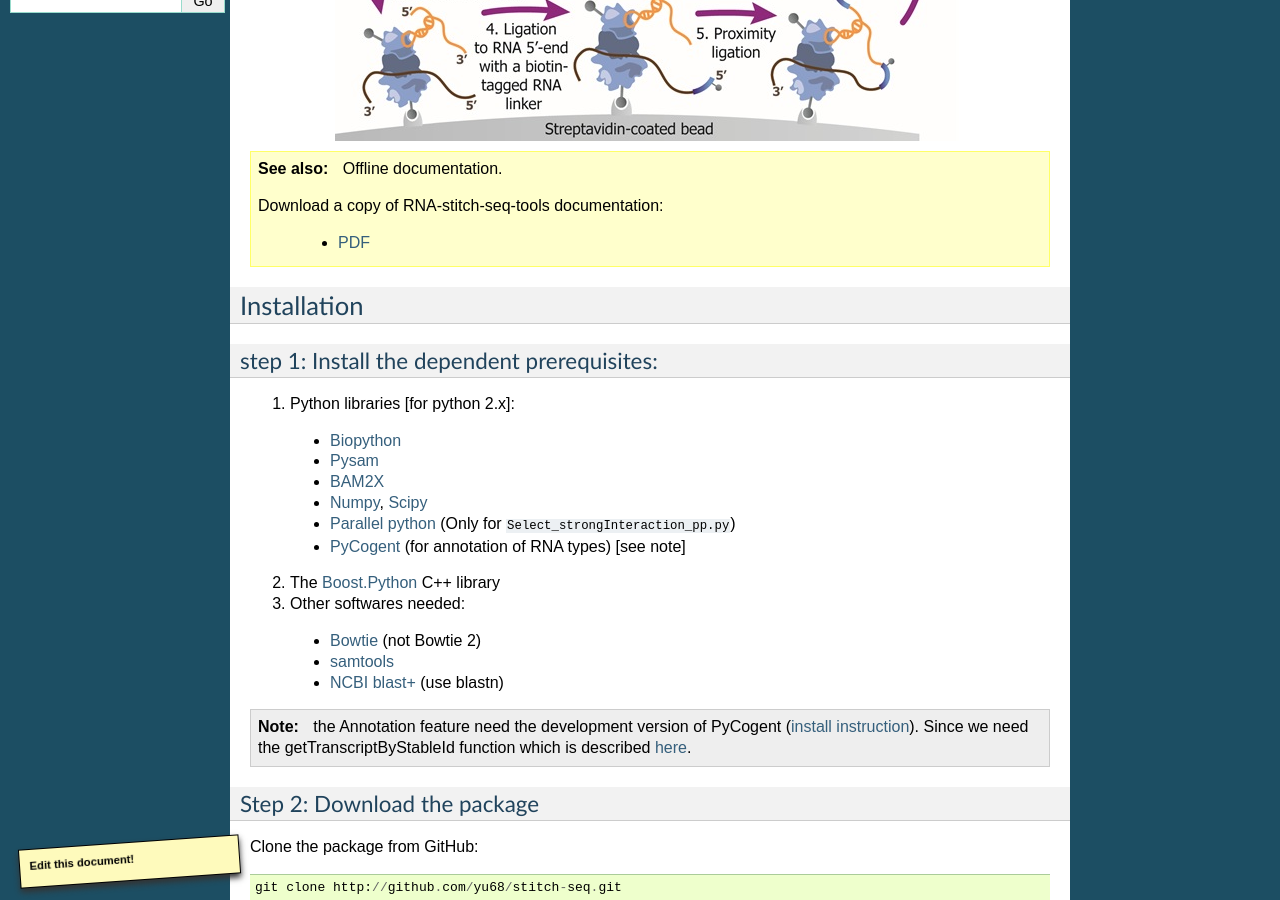
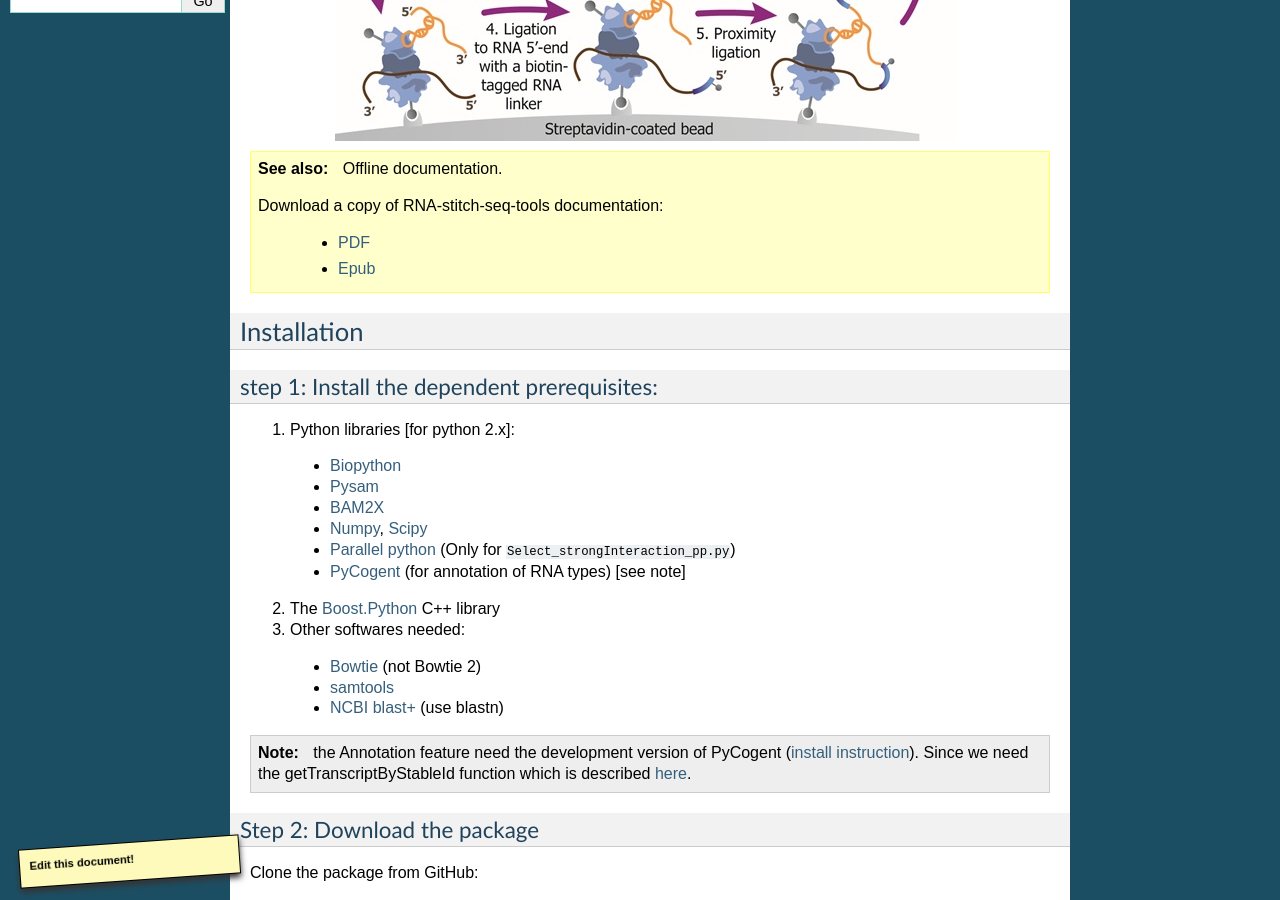
Before and after one commit to yu68/RNA-Hi-C, a Sphinx documentation site: the page built from doc/source/Stitch-seq-tools.rst, in a window 1280 px wide and 900 px high, scrolled down 520 px. Built offline with Sphinx 7.4.7, drawn with Linux system fonts in a browser that asks for light colours; formulas are drawn with MathJax 3; comment, search, counter and statistics services are not loaded.

Commit message:
change project name

```diff
--- a/doc/source/Stitch-seq-tools.rst
+++ b/doc/source/Stitch-seq-tools.rst
@@ -18,7 +18,8 @@
 
   Download a copy of RNA-stitch-seq-tools documentation:
 
-   * `PDF </pdf/stitch-seq-tools/latest/stitch-seq-tools.pdf>`_
+   * `PDF <https://media.readthedocs.org/pdf/stitch-seq-tools/latest/stitch-seq-tools.pdf>`_
+   * `Epub <https://media.readthedocs.org/epub/stitch-seq-tools/latest/stitch-seq-tools.epub>`_
 
 Installation
 ============
```
